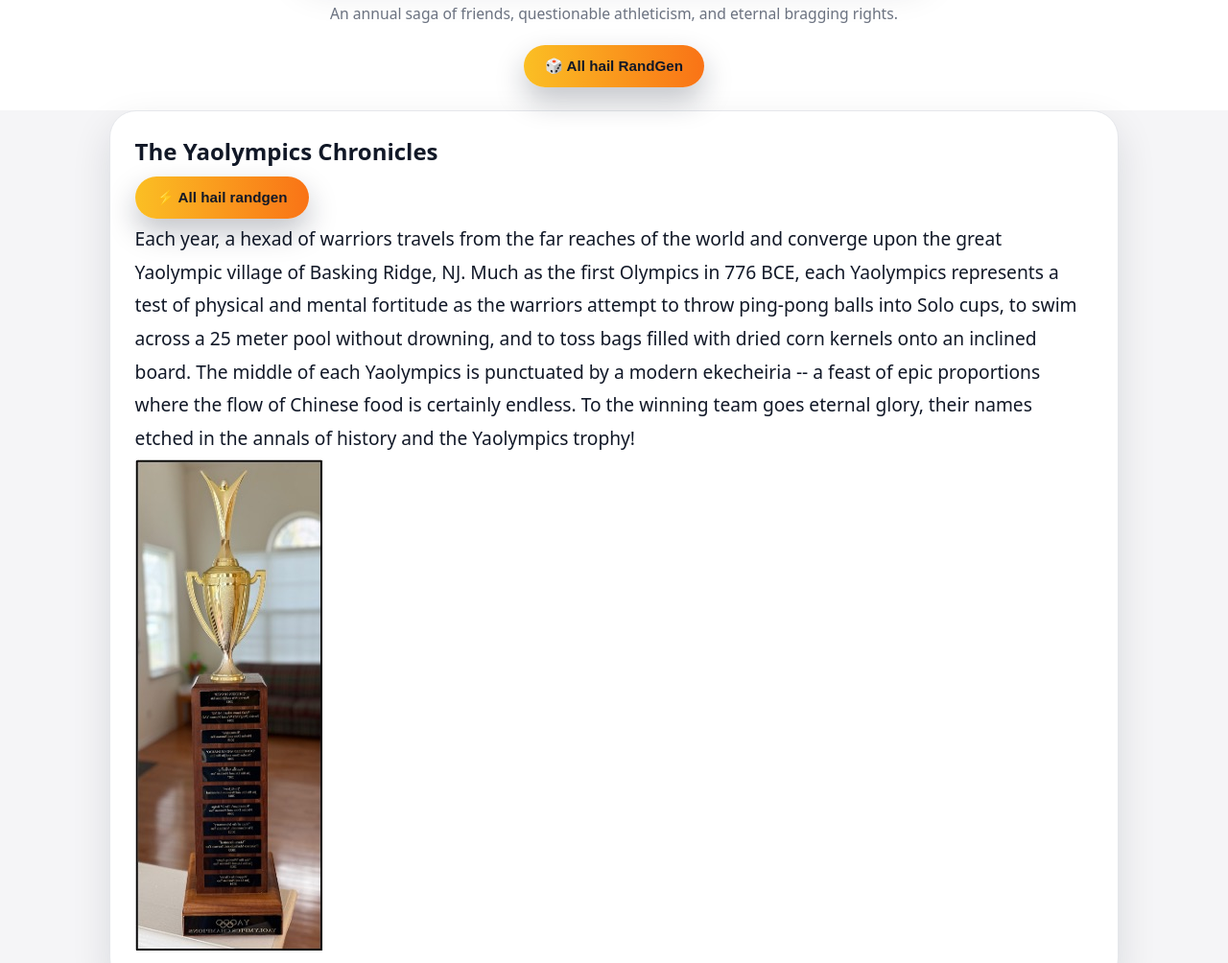
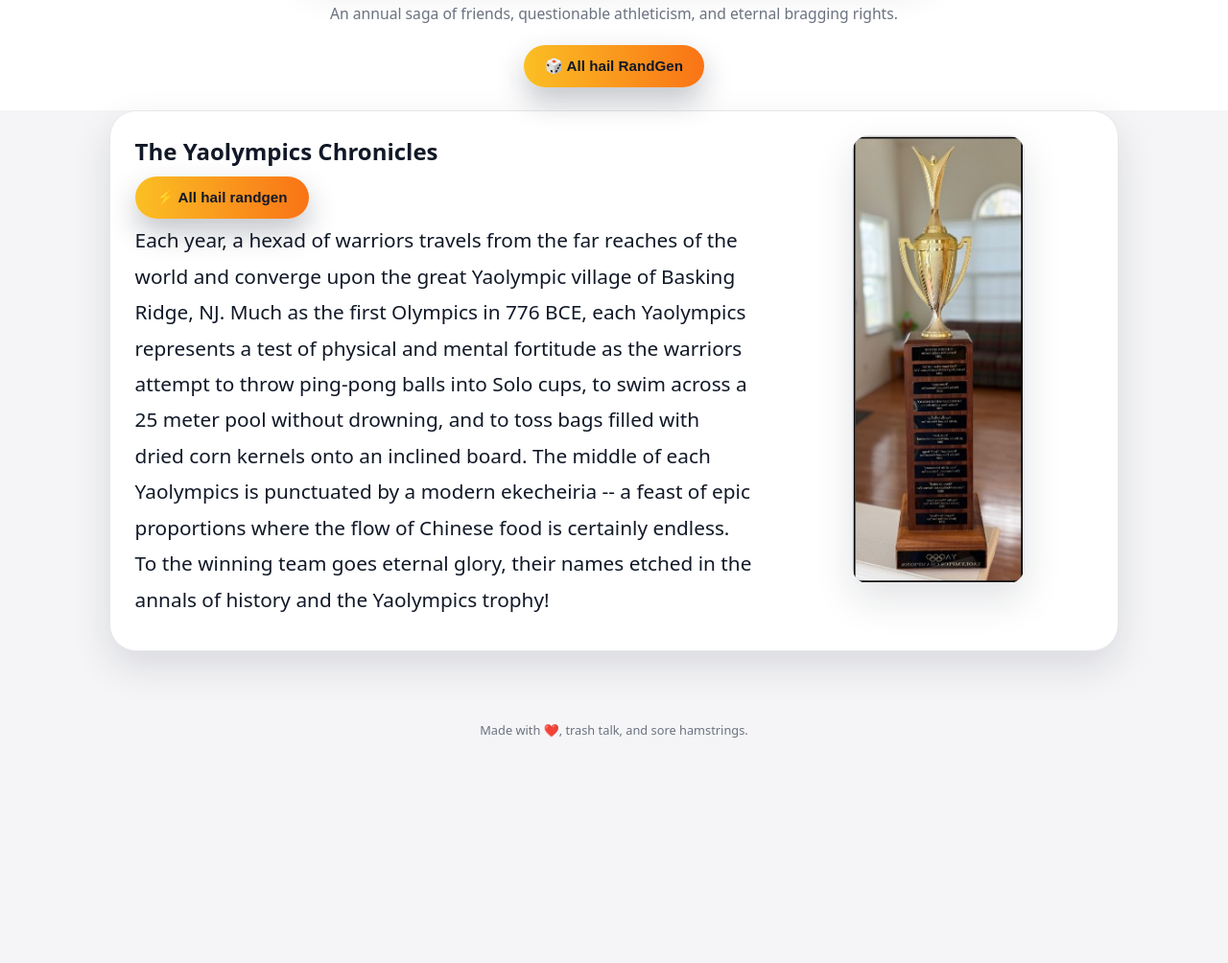
Before and after one commit to normanyao/Yaolympics, a plain HTML site: page index.html in a window 1280 px wide. Shown: the part 411-1415 px from the top of the page at 96% size. After the commit the page ends 1215 px from the top, so only its background shows below. Drawn offline with Linux system fonts and the light colour scheme.

Commit message:
Update styles.css

```diff
--- a/styles.css
+++ b/styles.css
@@ -234,11 +234,53 @@ a {
   color: var(--muted);
 }
 
-/* Bigger intro text on the front page */
+
+/* Front-page intro layout with trophy on the right */
+#introCard .intro-content {
+  display: flex;
+  gap: 2rem;
+  align-items: flex-start;
+}
+
+#introCard .intro-text {
+  flex: 2;
+}
+
+/* Bigger front-page lore text */
 #introCard p {
-  font-size: 1.2rem;    /* try 1.4rem if you want it huge */
+  font-size: 1.3rem;        /* bump up/down to taste */
   line-height: 1.8;
-  color: var(--text);   /* darker, more readable than muted */
+  color: var(--text);
+}
+
+/* Trophy column */
+.intro-trophy {
+  flex: 1;
+  display: flex;
+  justify-content: center;
+  align-items: flex-start;
+}
+
+.intro-trophy img {
+  max-width: 180px;         /* good for tall/skinny image */
+  width: 100%;
+  height: auto;
+  display: block;
+  border-radius: 1rem;
+  border: 1px solid var(--border);
+  box-shadow: var(--shadow-soft);
+}
+
+/* Stack nicely on small screens */
+@media (max-width: 800px) {
+  #introCard .intro-content {
+    flex-direction: column;
+    align-items: center;
+  }
+
+  .intro-trophy {
+    margin-top: 1rem;
+  }
 }
 
 /* Meta chips */
```
